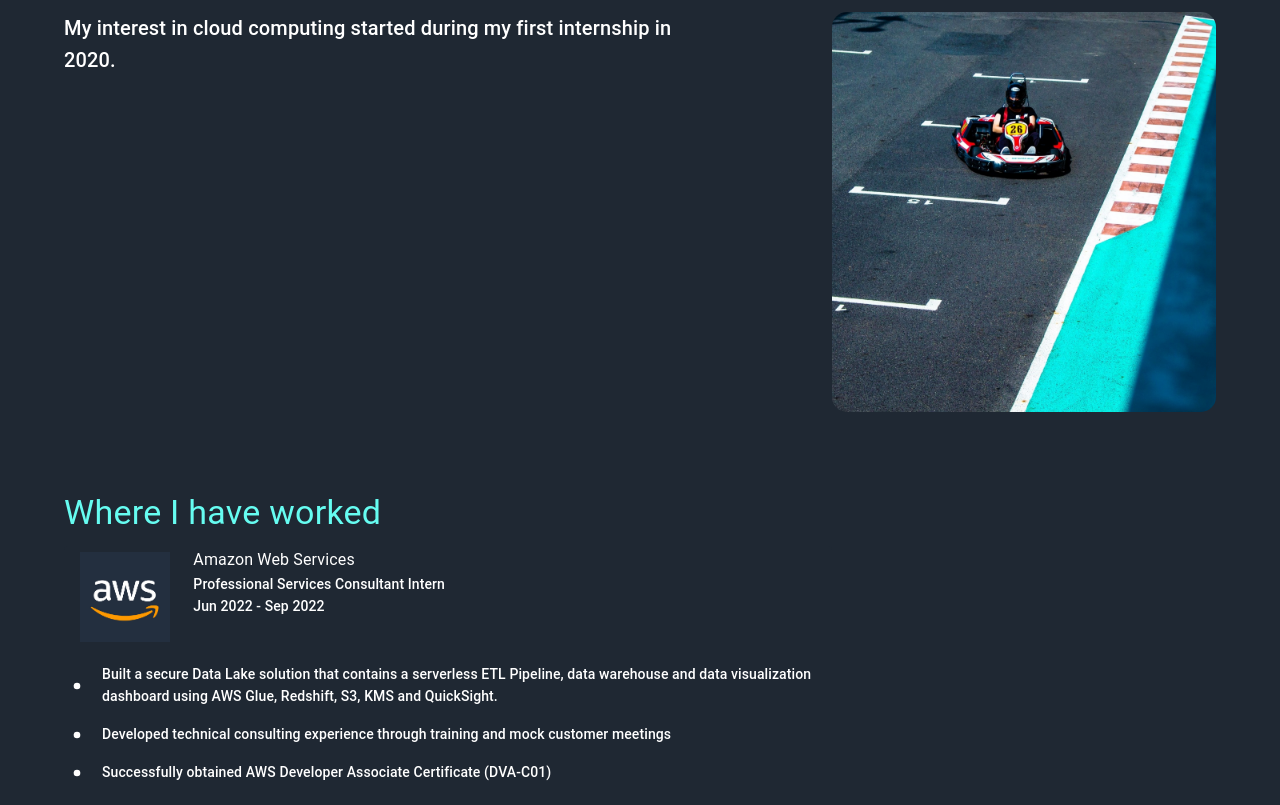
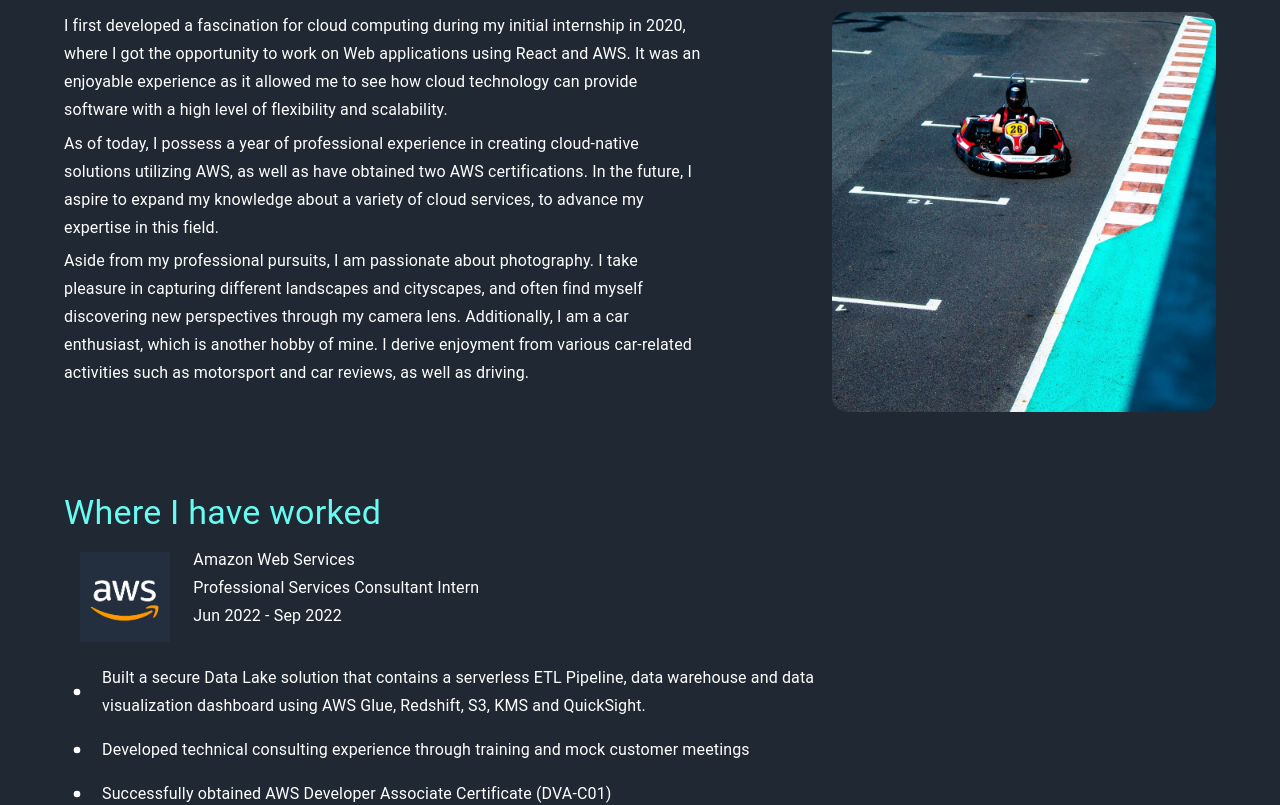
Before and after one commit to edwardchchen/edwardchchen.github.io, a React (Create React App) app: page /#/ in a window 1280 px wide. Shown: the part 460-1265 px from the top of the page. Built offline with nearby package versions, Linux system fonts and the light colour scheme; no server answers.

Commit message:
about me done

```diff
--- a/src/components/cards/WorkCard.js
+++ b/src/components/cards/WorkCard.js
@@ -38,10 +38,10 @@ export default function WorkCard(props) {
                         <Typography variant="subtitle1" align={"left"}>
                             {props.company}
                         </Typography>
-                        <Typography variant="subtitle2" align={"left"}>
+                        <Typography variant="subtitle1" align={"left"}>
                             {props.jobTitle}
                         </Typography>
-                        <Typography variant="subtitle2" align={"left"}>
+                        <Typography variant="subtitle1" align={"left"}>
                             {props.date}
                         </Typography>
                     </Grid>
@@ -49,7 +49,7 @@ export default function WorkCard(props) {
                         {props.contents.map((bullet) =>
                             <ListItem align={"left"}>
                                 <FiberManualRecordIcon sx={{fontSize: 10}}/>
-                                <Typography variant={"subtitle2"} marginLeft={"20px"}>
+                                <Typography variant={"subtitle1"} marginLeft={"20px"}>
                                     {bullet}
                                 </Typography>
                             </ListItem>
--- a/src/pages/home/AboutMe.js
+++ b/src/pages/home/AboutMe.js
@@ -18,9 +18,31 @@ export default function AboutMe() {
 
                     <Grid item xs={8}>
                         <Grid item xs={10}>
-                            <Typography component="h6" variant="h6" align="left" color="textPrimary" gutterBottom>
-                                My interest in cloud computing started during my first internship in 2020.
+                            <Typography component="h6" variant="subtitle1" align="left" color="textPrimary"
+                                        gutterBottom>
+                                I first developed a fascination for cloud computing during my initial internship in
+                                2020, where I got the opportunity to work on Web applications using React and AWS. It
+                                was an enjoyable experience as it allowed me to see how cloud technology can provide
+                                software with a high level of flexibility and scalability.
                             </Typography>
+                            <Typography component="h6" variant="subtitle1" align="left" color="textPrimary"
+                                        gutterBottom>
+                                As of today, I possess a year of professional experience in creating cloud-native
+                                solutions utilizing AWS, as well as have obtained two AWS certifications. In the future,
+                                I aspire to expand my knowledge about a variety of cloud services, to advance my
+                                expertise in this field.
+                            </Typography>
+                            <Typography component="h6" variant="subtitle1" align="left" color="textPrimary"
+                                        gutterBottom>
+                                Aside from my professional pursuits, I am passionate about photography. I take pleasure
+                                in capturing different landscapes and cityscapes, and often find myself discovering new
+                                perspectives through my camera lens. Additionally, I am a car enthusiast, which is
+                                another hobby of mine. I derive enjoyment from various car-related activities such as
+                                motorsport and car reviews, as well as driving.
+
+
+                            </Typography>
+
                         </Grid>
                     </Grid>
                     <Grid item xs={4}>
```
